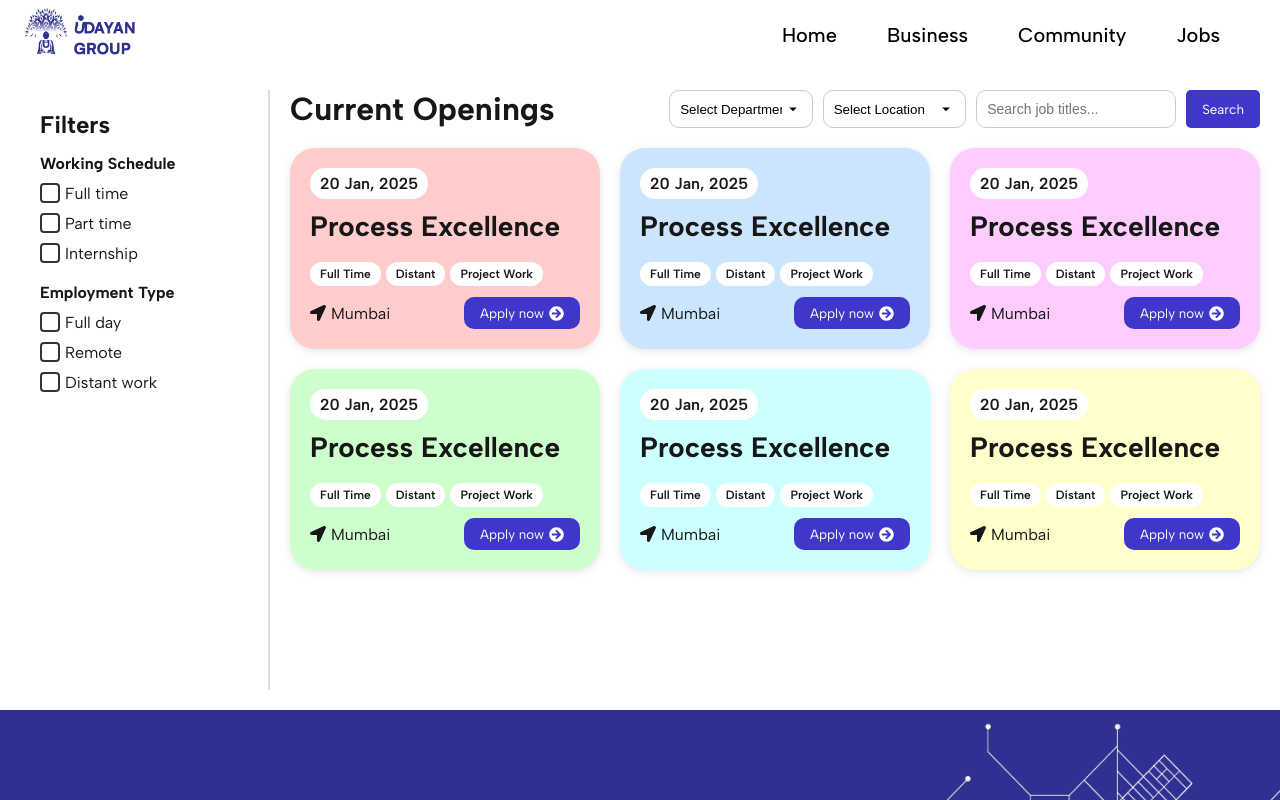
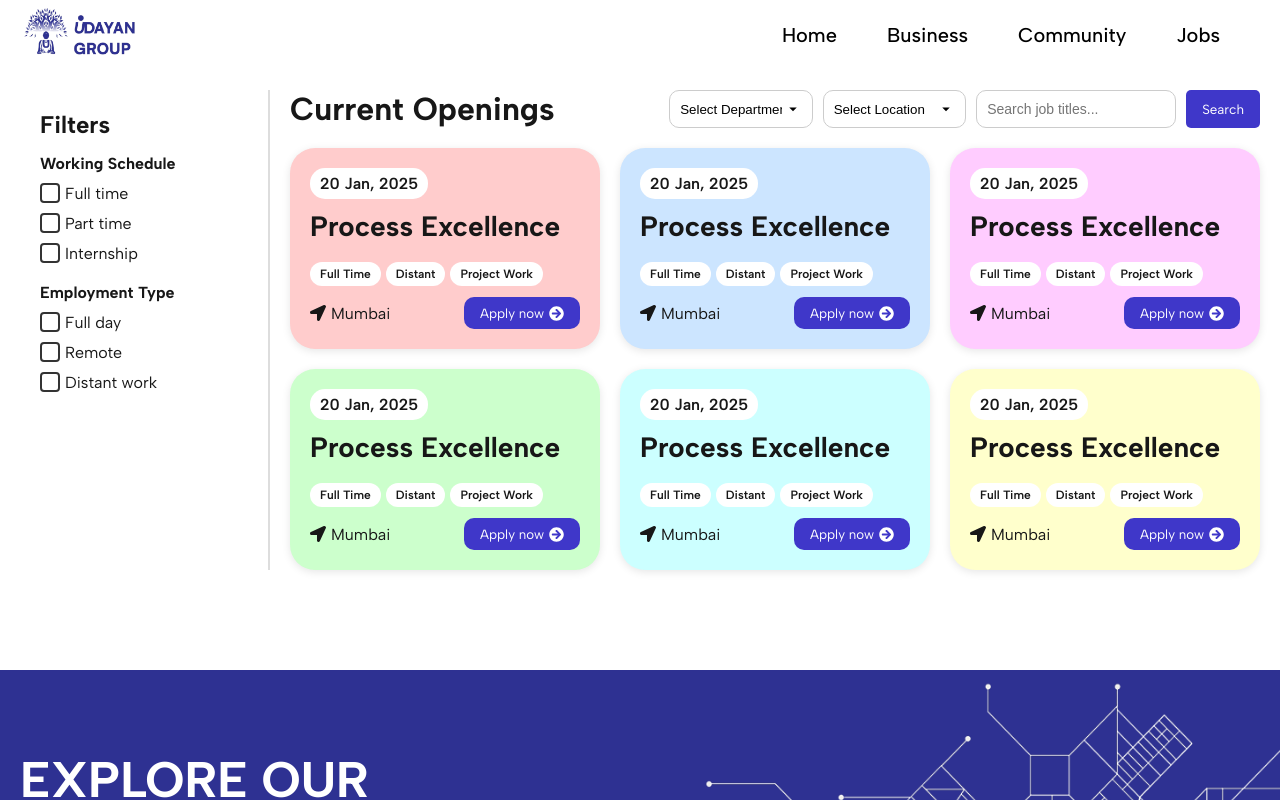
Before and after one commit to AmanSingh137/Udayan-Group, a Next.js app: page /jobs in a window 1280 px wide. Shown: the top 800 px of the page. Built offline with nearby package versions, Linux system fonts and the light colour scheme.

Commit message:
fixed height issue

```diff
--- a/app/jobs/Jobs.module.css
+++ b/app/jobs/Jobs.module.css
@@ -3,9 +3,11 @@
 .container {
   display: flex;
   padding: 20px;
-  height: 80vh;
+  height: auto;
+  /* overflow-y: scroll; */
   font-family: "Albert Sans", sans-serif;
   font-optical-sizing: auto;
+  padding-bottom: 100px;
 }
 
 .sidebar {
```
